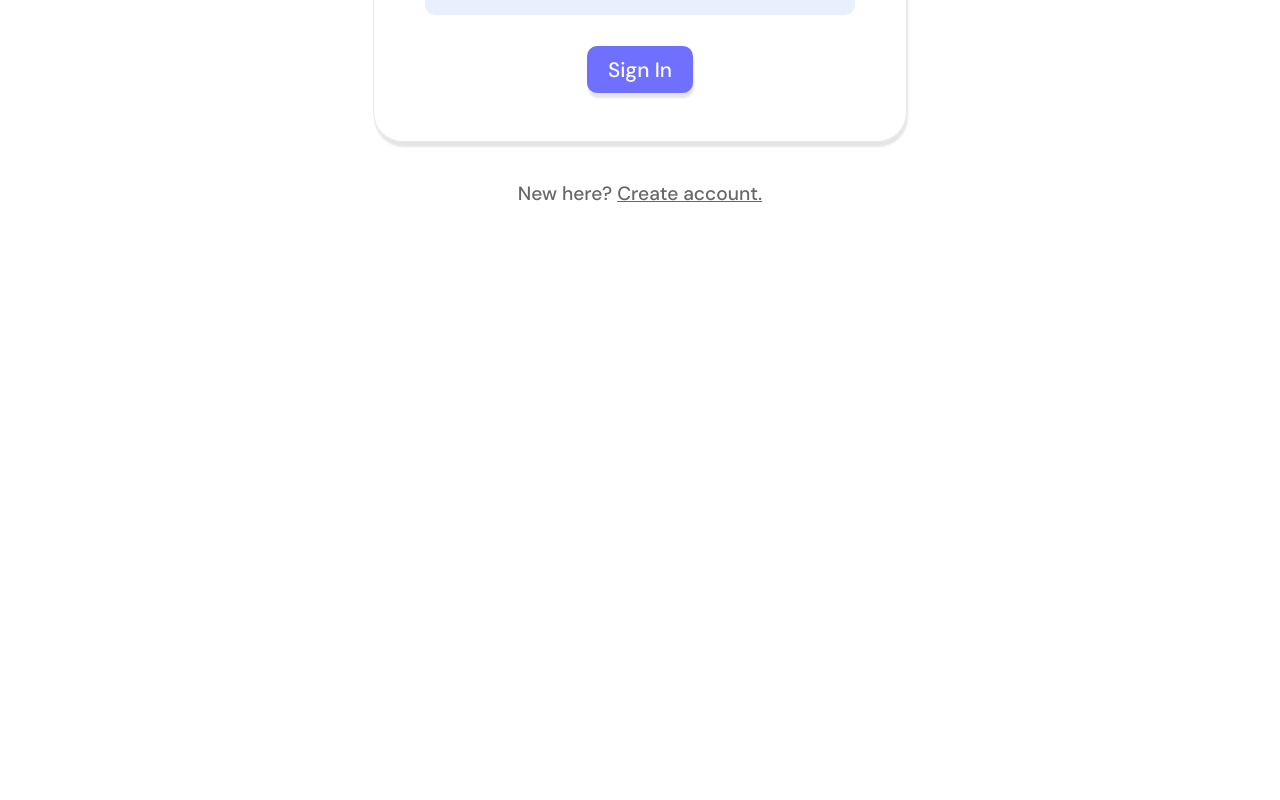
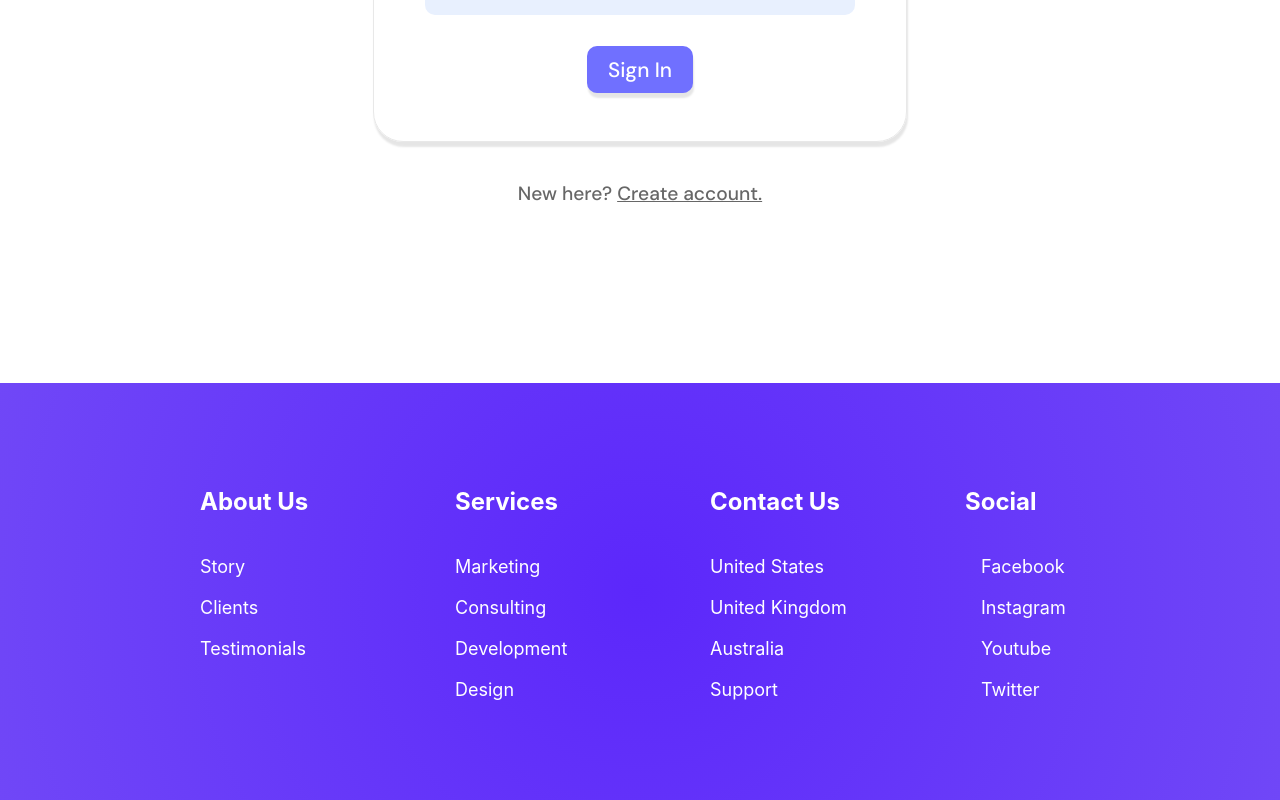
Before and after one commit to Devanshi-123/Alumni_Cell_Portal_NITP, a React (Create React App) app: page /auth in a window 1280 px wide. Shown: the part 417-1217 px from the top of the page. Before the commit the page ends 800 px from the top, so only its background shows below. Built offline with nearby package versions, Linux system fonts and the light colour scheme; no server answers.

Commit message:
footer added

```diff
--- a/package.json
+++ b/package.json
@@ -7,11 +7,13 @@
     "@testing-library/react": "^9.5.0",
     "@testing-library/user-event": "^7.2.1",
     "firebase": "^7.21.1",
+    "mdbreact": "^5.0.1",
     "node-sass": "^4.14.1",
     "react": "^16.13.1",
     "react-dom": "^16.13.1",
     "react-router-dom": "^5.2.0",
-    "react-scripts": "3.4.3"
+    "react-scripts": "3.4.3",
+    "styled-components": "^5.2.1"
   },
   "scripts": {
     "start": "react-scripts start",
--- a/src/App.js
+++ b/src/App.js
@@ -3,17 +3,27 @@
 import Auth from './components/auth/Auth';
 import Main from './components/main/Main';
 import './App.css';
+ import  { FooterContainer }from './containers/footer';
+
+
+
 
 function App() {
   return (
     <div className="App">
+
       <Router>
         <Switch>
+
           <Route path='/auth' component={Auth} />
           <Route path='/main' component={Main} />
           <Redirect to='/auth' from='*' />
+
         </Switch>
+
       </Router>
+
+      <FooterContainer/>
     </div>
   );
 }
--- /dev/null
+++ b/src/components/footer/index.js
@@ -0,0 +1,26 @@
+import React from 'react';
+import { Container, Wrapper, Row, Column, Link, Title } from './styles/footer';
+
+export default function Footer({ children, ...restProps }) {
+  return <Container {...restProps}>{children}</Container>;
+}
+
+Footer.Wrapper = function FooterWrapper({children, ...restProps}) {
+  return <Wrapper {...restProps}>{children}</Wrapper>
+}
+
+Footer.Row = function FooterRow({ children, ...restProps }) {
+  return <Row {...restProps}>{children}</Row>;
+};
+
+Footer.Column = function FooterColumn({ children, ...restProps }) {
+  return <Column {...restProps}>{children}</Column>;
+};
+
+Footer.Link = function FooterLink({ children, ...restProps }) {
+  return <Link {...restProps}>{children}</Link>;
+};
+
+Footer.Title = function FooterTitle({ children, ...restProps }) {
+  return <Title {...restProps}>{children}</Title>;
+};
--- /dev/null
+++ b/src/components/footer/styles/footer.js
@@ -0,0 +1,55 @@
+import styled from 'styled-components';
+
+export const Container = styled.div`
+  padding: 80px 60px;
+  background: radial-gradient(circle, rgba(92,39,251,1) 0%, rgba(112,71,247,1) 100%);
+
+  @media (max-width: 1000px) {
+    padding: 70px 30px;
+  }
+`;
+
+export const Wrapper = styled.div`
+    display: flex;
+    flex-direction: column;
+    justify-content: center;
+    max-width: 1000px;
+    margin: 0 auto;
+    /* background: red; */
+`
+
+export const Column = styled.div`
+  display: flex;
+  flex-direction: column;
+  text-align: left;
+  margin-left: 60px;
+`;
+
+export const Row = styled.div`
+  display: grid;
+  grid-template-columns: repeat(auto-fill, minmax(230px, 1fr));
+  grid-gap: 20px;
+
+  @media (max-width: 1000px) {
+    grid-template-columns: repeat(auto-fill, minmax(200px, 1fr));
+  }
+`;
+
+export const Link = styled.a`
+  color: #fff;
+  margin-bottom: 20px;
+  font-size: 18px;
+  text-decoration: none;
+
+  &:hover {
+      color: #ff9c00;
+      transition: 200ms ease-in;
+  }
+`;
+
+export const Title = styled.p`
+  font-size: 24px;
+  color: #fff;
+  margin-bottom: 40px;
+  font-weight: bold;
+`;
--- /dev/null
+++ b/src/components/icons/index.js
@@ -0,0 +1,6 @@
+import React from 'react'
+import { Icon } from './styles/icons'
+
+export default function Icons({className}) {
+    return <Icon className={className} />
+}
--- /dev/null
+++ b/src/components/icons/styles/icons.js
@@ -0,0 +1,6 @@
+import styled from 'styled-components';
+
+export const Icon = styled.i`
+    font-size: 18px;
+    margin-right: 16px;
+`
--- /dev/null
+++ b/src/containers/footer.js
@@ -0,0 +1,41 @@
+import React from 'react'
+import Footer from '../components/footer'
+import Icon from '../components/icons'
+
+export function FooterContainer() {
+    return (
+        <Footer>
+            <Footer.Wrapper>
+            <Footer.Row>
+                <Footer.Column>
+                <Footer.Title>About Us</Footer.Title>
+                    <Footer.Link href="#">Story</Footer.Link>
+                    <Footer.Link href="#">Clients</Footer.Link>
+                    <Footer.Link href="#">Testimonials</Footer.Link>
+                </Footer.Column>
+                <Footer.Column>
+                <Footer.Title>Services</Footer.Title>
+                    <Footer.Link href="#">Marketing</Footer.Link>
+                    <Footer.Link href="#">Consulting</Footer.Link>
+                    <Footer.Link href="#">Development</Footer.Link>
+                    <Footer.Link href="#">Design</Footer.Link>
+                </Footer.Column>
+                <Footer.Column>
+                <Footer.Title>Contact Us</Footer.Title>
+                    <Footer.Link href="#">United States</Footer.Link>
+                    <Footer.Link href="#">United Kingdom</Footer.Link>
+                    <Footer.Link href="#">Australia</Footer.Link>
+                    <Footer.Link href="#">Support</Footer.Link>
+                </Footer.Column>
+                <Footer.Column>
+                <Footer.Title>Social</Footer.Title>
+                    <Footer.Link href="#"><Icon className="fab fa-facebook-f" />Facebook</Footer.Link>
+                    <Footer.Link href="#"><Icon className="fab fa-instagram" />Instagram</Footer.Link>
+                    <Footer.Link href="#"><Icon className="fab fa-youtube" />Youtube</Footer.Link>
+                    <Footer.Link href="#"><Icon className="fab fa-twitter" />Twitter</Footer.Link>
+                </Footer.Column>
+            </Footer.Row>
+            </Footer.Wrapper>
+        </Footer>
+    )
+}
```
Also changed, not shown: src/global-styles.js (added, +12 -0 lines), 1 other file (tests, documents, lock files or other folders).
